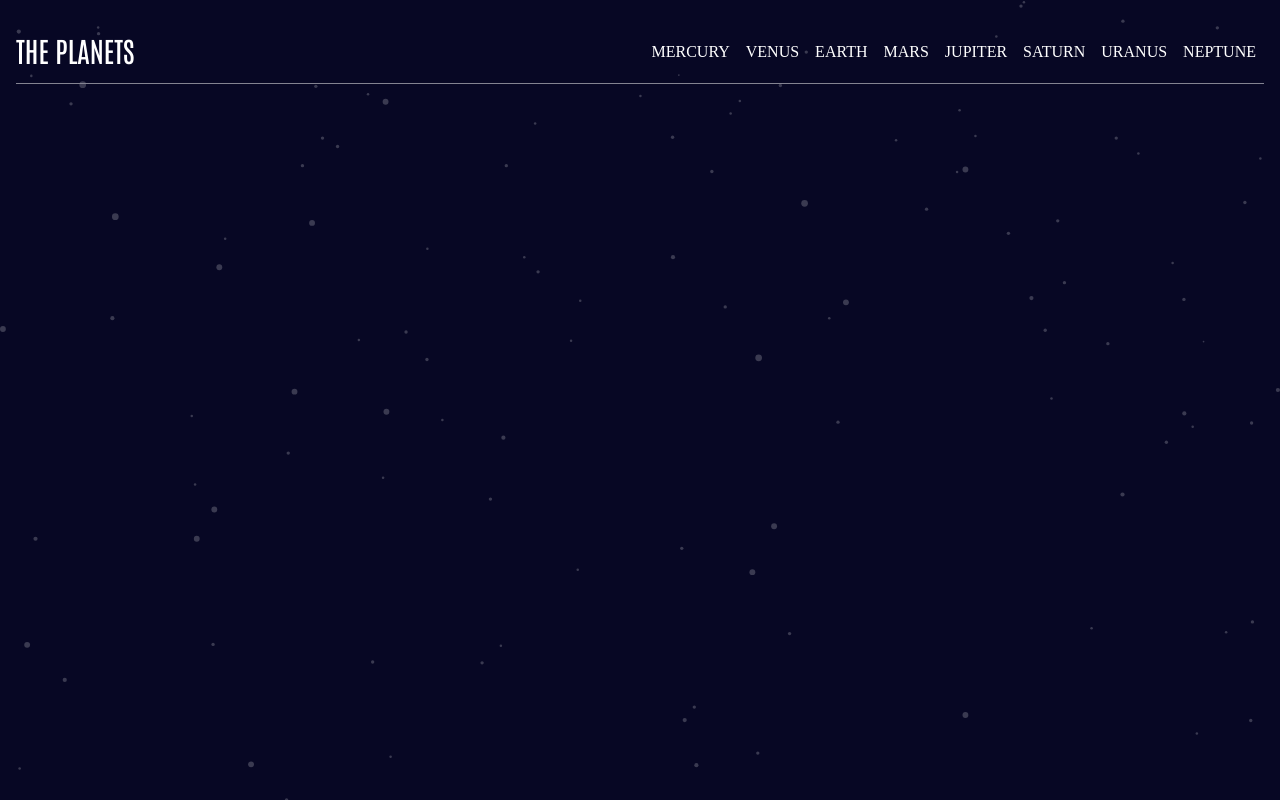
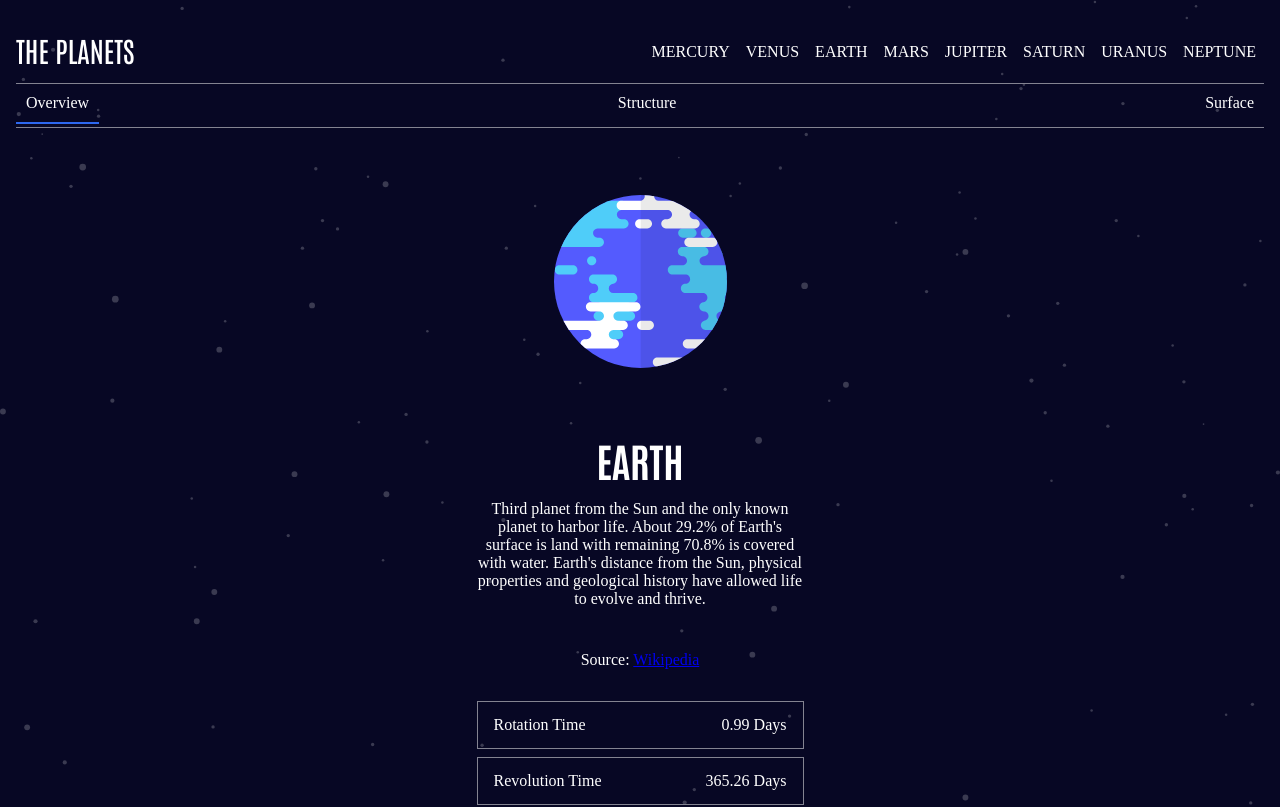
Before and after one commit to stevenabaco/planets-fact-site-reactjs, a React (Create React App) app: page /mars in a window 1280 px wide. Shown: the top 807 px of the page. Built offline with nearby package versions, Linux system fonts and the light colour scheme; the HTML template or start-up script is replaced by a standard one.

Commit message:
Add navabar menu navigation logic

```diff
--- a/src/App.js
+++ b/src/App.js
@@ -14,28 +14,15 @@ import Planet from './components/Planets/Planet';
 
 //Import CSS files
 import './App.css';
-//Import Images
-// import earthSummaryImg from './assets/planet-earth.svg';
-// import earthStructureImg from './assets/planet-earth-internal.svg';
-// import earthSurfaceImg from './assets/geology-earth.png';
-// import jupiterSummaryImg from './assets/planet-jupiter.svg';
-// import jupiterStructureImg from './assets/planet-jupiter-internal.svg';
-// import jupiterSurfaceImg from './assets/geology-jupiter.png';
-// import marsSummaryImg from './assets/planet-mars.svg';
-// import marsStructureImg from './assets/planet-mars-internal.svg';
-// import marsSurfaceImg from './assets/geology-mars.png';
-// import mercurySummaryImg from './assets/planet-mercury.svg';
-// import mercuryStructureImg from './assets/planet-mercury-internal.svg';
-// import mercurySurfaceImg from './assets/geology-mercury.png';
 
 function App() {
 	const [data, setData] = useState(PlanetData);
 	const [currentPlanet, setCurrentPlanet] = useState('Earth');
 	const [planetIndex, setPlanetIndex] = useState(2);
 	const [category, setCategory] = useState('Overview');
-	// const [planetImg, setPlanetImg] = useState(earthSummaryImg);
 
-	// Use fetch to consume local JSON data from API
+
+	// Use fetch to consume local JSON data from API -
 	// const getData = () => {
 	// 	fetch('./data.js', {
 	// 		headers: {
@@ -60,25 +47,14 @@ function App() {
 	return (
 		<Provider
 			value={{
-				// State
 				data,
 				setData,
 				currentPlanet,
 				setCurrentPlanet,
 				planetIndex,
 				setPlanetIndex,
-				// planetImg,
-				// setPlanetImg,
 				category,
 				setCategory,
-				// Images
-				// earthSummaryImg,
-				// earthStructureImg,
-				// earthSurfaceImg,
-				// mercurySummaryImg,
-				// mercuryStructureImg,
-				// mercurySurfaceImg,
-
 			}}>
 			<Router>
 				<Layout>
@@ -87,6 +63,24 @@ function App() {
 							<Planet />
 						</Route>
 						<Route exact path='/mercury'>
+							<Planet />
+						</Route>
+						<Route exact path='/venus'>
+							<Planet />
+						</Route>
+						<Route exact path='/mars'>
+							<Planet />
+						</Route>
+						<Route exact path='/jupiter'>
+							<Planet />
+						</Route>
+						<Route exact path='/saturn'>
+							<Planet />
+						</Route>
+						<Route exact path='/uranus'>
+							<Planet />
+						</Route>
+						<Route exact path='/neptune'>
 							<Planet />
 						</Route>
 						<Route exact path='/'>
--- a/src/components/Navbar/Navbar.js
+++ b/src/components/Navbar/Navbar.js
@@ -19,17 +19,57 @@ function Navbar() {
 					setClick(!click);
 				};
 				const closeMobileMenu = () => setClick(false);
-				const handleSelection = () => {
-					context.setCurrentPlanet('Mercury');
+
+				const handleLogo = () => {
+					context.setCurrentPlanet('Earth');
+					context.setPlanetIndex(2);
+					closeMobileMenu()}
+
+				const handleMercury = () => {
+					context.setCurrentPlanet("Mercury");
 					context.setPlanetIndex(0);
 					closeMobileMenu()
-
+				};
+				const handleVenus = () => {
+					context.setCurrentPlanet("Venus");
+					context.setPlanetIndex(1);
+					closeMobileMenu()
+				};
+				const handleEarth = () => {
+					context.setCurrentPlanet("Earth");
+					context.setPlanetIndex(2);
+					closeMobileMenu()
+				};
+				const handleMars = () => {
+					context.setCurrentPlanet("Mars");
+					context.setPlanetIndex(3);
+					closeMobileMenu()
+				};
+				const handleJupiter = () => {
+					context.setCurrentPlanet("Jupiter");
+					context.setPlanetIndex(4);
+					closeMobileMenu()
+				};
+				const handleSaturn = () => {
+					context.setCurrentPlanet("Saturn");
+					context.setPlanetIndex(5);
+					closeMobileMenu()
+				};
+				const handleUranus = () => {
+					context.setCurrentPlanet("Uranus");
+					context.setPlanetIndex(6);
+					closeMobileMenu()
+				};
+				const handleNeptune = () => {
+					context.setCurrentPlanet("Neptune");
+					context.setPlanetIndex(7);
+					closeMobileMenu()
 				};
 
 				return (
 					<>
 						<nav id='navbar'>
-							<NavLink to='/' exact id='navbar__logo' onClick={closeMobileMenu}>
+							<NavLink to='/' exact id='navbar__logo' onClick={handleLogo}>
 								The planets
 							</NavLink>
 							<div id='menu__icon' onClick={handleClick}>
@@ -40,8 +80,8 @@ function Navbar() {
 									<NavLink
 										exact
 										to='/mercury'
-										className='nav__links'
-										onClick={handleSelection}>
+										onClick={handleMercury}
+										className='nav__links'>
 										{click ? (
 											<>
 												<div className='planet__marker'>
@@ -59,7 +99,7 @@ function Navbar() {
 										exact
 										to='/venus'
 										className='nav__links'
-										onClick={closeMobileMenu}>
+										onClick={handleVenus}>
 										{click ? (
 											<>
 												<div className='planet__marker'>
@@ -77,7 +117,7 @@ function Navbar() {
 										exact
 										to='/earth'
 										className='nav__links'
-										onClick={closeMobileMenu}>
+										onClick={handleEarth}>
 										{click ? (
 											<>
 												<div className='planet__marker'>
@@ -95,7 +135,7 @@ function Navbar() {
 										exact
 										to='/mars'
 										className='nav__links'
-										onClick={closeMobileMenu}>
+										onClick={handleMars}>
 										{click ? (
 											<>
 												<div className='planet__marker'>
@@ -113,7 +153,7 @@ function Navbar() {
 										exact
 										to='/jupiter'
 										className='nav__links'
-										onClick={closeMobileMenu}>
+										onClick={handleJupiter}>
 										{click ? (
 											<>
 												<div className='planet__marker'>
@@ -131,7 +171,7 @@ function Navbar() {
 										exact
 										to='/saturn'
 										className='nav__links'
-										onClick={closeMobileMenu}>
+										onClick={handleSaturn}>
 										{click ? (
 											<>
 												<div className='planet__marker'>
@@ -149,7 +189,7 @@ function Navbar() {
 										exact
 										to='/uranus'
 										className='nav__links'
-										onClick={closeMobileMenu}>
+										onClick={handleUranus}>
 										{click ? (
 											<>
 												<div className='planet__marker'>
@@ -167,7 +207,7 @@ function Navbar() {
 										exact
 										to='/neptune'
 										className='nav__links'
-										onClick={closeMobileMenu}>
+										onClick={handleNeptune}>
 										{click ? (
 											<>
 												{' '}
--- a/src/components/Planets/Planet.js
+++ b/src/components/Planets/Planet.js
@@ -26,14 +26,11 @@ function Planet() {
 											defaultChecked={defaultChecked}
 											className={context.currentPlanet}
 											onChange={() => {
-												console.log(value);
-												console.log(valueimg);
 												context.setCategory(label);
 											}}
 											tabIndex={+id}
 											checked={context.category === label}
 										/>
-
 										<label htmlFor={id}>{label}</label>
 									</form>
 								</div>
@@ -70,62 +67,61 @@ function Planet() {
 						<h1>{context.currentPlanet}</h1>
 						{
 							<p>
-								{context.data &&
-									context.data.length > 0 &&
-									context.category === 'Overview' &&
-									context.data[context.planetIndex].overview.content}
+								{context.category === 'Overview' &&
+									context.data[2].overview.content}
 							</p>
 						}
 						{
 							<p>
-								{context.data &&
-									context.data.length > 0 &&
-									context.category === 'Structure' &&
+								{context.category === 'Structure' &&
 									context.data[context.planetIndex].structure.content}
 							</p>
 						}
 						{
 							<p>
-								{context.data &&
-									context.data.length > 0 &&
-									context.category === 'Surface' &&
+								{context.category === 'Surface' &&
 									context.data[context.planetIndex].geology.content}
 							</p>
 						}
-						<p>Source: Wikipedia</p>
+						{context.category === 'Overview' ? (
+							<p>
+								Source:{' '}
+								<a href={context.data[context.planetIndex].overview.source}>
+									Wikipedia
+								</a>
+							</p>
+						) : context.category === 'Structure' ? (
+							<p>
+								Source:{' '}
+								<a href={context.data[context.planetIndex].structure.source}>
+									Wikipedia
+								</a>
+							</p>
+						) : (
+							<p>
+								Source:{' '}
+								<a href={context.data[context.planetIndex].geology.source}>
+									Wikipedia
+								</a>
+							</p>
+						)}
 					</div>
 					<div id='facts' className='flex'>
 						<div id='rotation' className='planet__facts flex'>
 							<p>Rotation Time</p>
-							<span>
-								{context.data &&
-									context.data.length > 0 &&
-									context.data[context.planetIndex].rotation}
-							</span>
+							<span>{context.data[context.planetIndex].rotation}</span>
 						</div>
 						<div id='revolution' className='planet__facts flex'>
 							<p>Revolution Time</p>
-							<span>
-								{context.data &&
-									context.data.length > 0 &&
-									context.data[context.planetIndex].revolution}
-							</span>
+							<span>{context.data[context.planetIndex].revolution}</span>
 						</div>
 						<div id='radius' className='planet__facts flex'>
-							<p>Radius</p>{' '}
-							<span>
-								{context.data &&
-									context.data.length > 0 &&
-									context.data[context.planetIndex].radius}
-							</span>
+							<p>Radius</p>
+							<span>{context.data[context.planetIndex].radius}</span>
 						</div>
 						<div id='temp' className='planet__facts flex'>
-							<p>Average Temp</p>{' '}
-							<span>
-								{context.data &&
-									context.data.length > 0 &&
-									context.data[context.planetIndex].temperature}
-							</span>
+							<p>Average Temp</p>
+							<span>{context.data[context.planetIndex].temperature}</span>
 						</div>
 					</div>
 				</div>
--- a/src/data.js
+++ b/src/data.js
@@ -94,9 +94,9 @@ export const PlanetData = [
     "radius": "3,389.5 KM",
     "temperature": "-28°c",
     "images": {
-      "planet": require("./assets/planet-mars.svg"),
-      "internal": require("./assets/planet-mars-internal.svg"),
-      "geology": require("./assets/geology-mars.png")
+      "planet": require("./assets/planet-mars.svg").default,
+      "internal": require("./assets/planet-mars-internal.svg").default,
+      "geology": require("./assets/geology-mars.png").default
     }
   },
   {
@@ -119,9 +119,9 @@ export const PlanetData = [
     "radius": "69,911 KM",
     "temperature": "-108°c",
     "images": {
-      "planet": require("./assets/planet-jupiter.svg"),
-      "internal": require("./assets/planet-jupiter-internal.svg"),
-      "geology": require("./assets/geology-jupiter.png")
+      "planet": require("./assets/planet-jupiter.svg").default,
+      "internal": require("./assets/planet-jupiter-internal.svg").default,
+      "geology": require("./assets/geology-jupiter.png").default
     }
   },
   {
@@ -144,9 +144,9 @@ export const PlanetData = [
     "radius": "58,232 KM",
     "temperature": "-138°c",
     "images": {
-      "planet": require("./assets/planet-saturn.svg"),
-      "internal": require("./assets/planet-saturn-internal.svg"),
-      "geology": require("./assets/geology-saturn.png")
+      "planet": require("./assets/planet-saturn.svg").default,
+      "internal": require("./assets/planet-saturn-internal.svg").default,
+      "geology": require("./assets/geology-saturn.png").default
     }
   },
   {
@@ -169,9 +169,9 @@ export const PlanetData = [
     "radius": "25,362 KM",
     "temperature": "-195°c",
     "images": {
-      "planet": require("./assets/planet-uranus.svg"),
-      "internal": require("./assets/planet-uranus-internal.svg"),
-      "geology": require("./assets/geology-uranus.png")
+      "planet": require("./assets/planet-uranus.svg").default,
+      "internal": require("./assets/planet-uranus-internal.svg").default,
+      "geology": require("./assets/geology-uranus.png").default
     }
   },
   {
@@ -194,9 +194,9 @@ export const PlanetData = [
     "radius": "24,622 KM",
     "temperature": "-201°c",
     "images": {
-      "planet": require("./assets/planet-neptune.svg"),
-      "internal": require("./assets/planet-neptune-internal.svg"),
-      "geology": require("./assets/geology-neptune.png")
+      "planet": require("./assets/planet-neptune.svg").default,
+      "internal": require("./assets/planet-neptune-internal.svg").default,
+      "geology": require("./assets/geology-neptune.png").default
     }
   }
 ]
```
